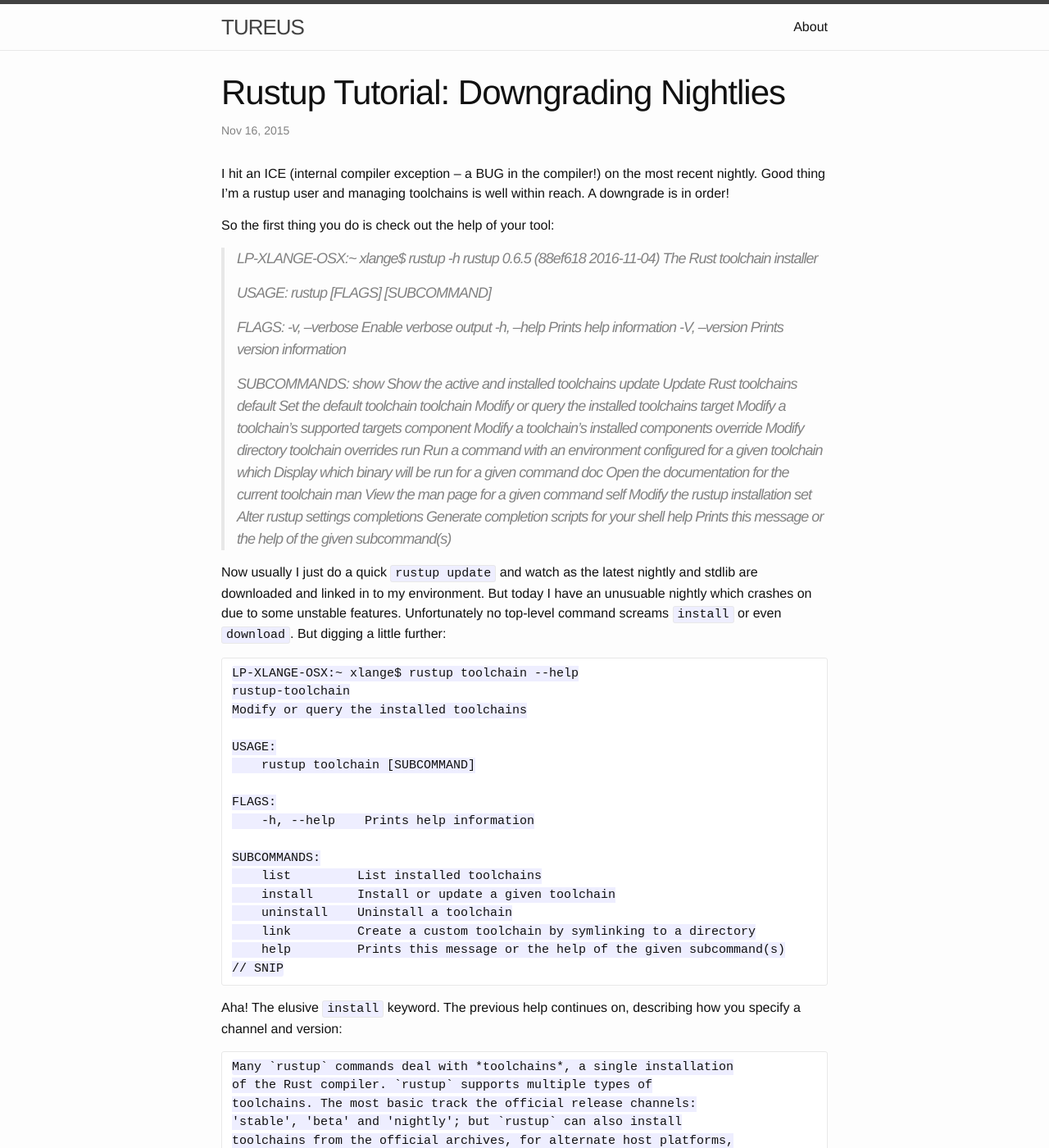
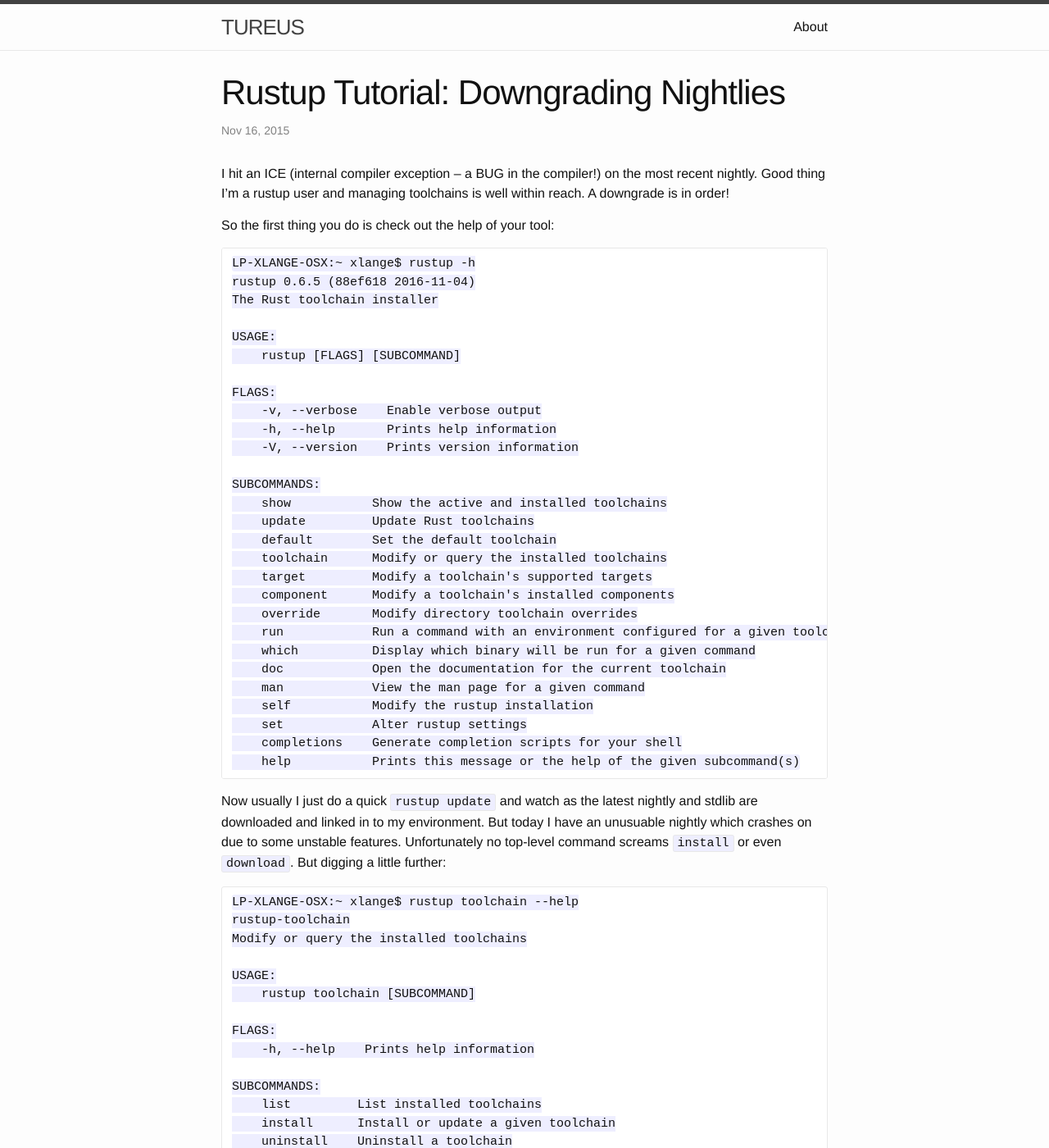
Before and after one commit to tureus/tureus.github.io, a Jekyll site: the page built from _posts/2016-11-16-rustup-tutorial-downgrading.markdown, in a window 1280 px wide and 1400 px high. Shown: the whole window at 82% size. Built offline with Jekyll 4.4.1, drawn with Linux system fonts in a browser that asks for light colours; part of the change alters nothing that is shown.

````diff
--- a/_posts/2016-11-16-rustup-tutorial-downgrading.markdown
+++ b/_posts/2016-11-16-rustup-tutorial-downgrading.markdown
@@ -9,34 +9,36 @@ I hit an ICE (internal compiler exception -- a BUG in the compiler!) on the most
 
 So the first thing you do is check out the help of your tool:
 
-> LP-XLANGE-OSX:~ xlange$ rustup -h
-> rustup 0.6.5 (88ef618 2016-11-04)
-> The Rust toolchain installer
->
-> USAGE:
->     rustup [FLAGS] [SUBCOMMAND]
->
-> FLAGS:
->     -v, --verbose    Enable verbose output
->     -h, --help       Prints help information
->     -V, --version    Prints version information
->
-> SUBCOMMANDS:
->     show           Show the active and installed toolchains
->     update         Update Rust toolchains
->     default        Set the default toolchain
->     toolchain      Modify or query the installed toolchains
->     target         Modify a toolchain's supported targets
->     component      Modify a toolchain's installed components
->     override       Modify directory toolchain overrides
->     run            Run a command with an environment configured for a given toolchain
->     which          Display which binary will be run for a given command
->     doc            Open the documentation for the current toolchain
->     man            View the man page for a given command
->     self           Modify the rustup installation
->     set            Alter rustup settings
->     completions    Generate completion scripts for your shell
->     help           Prints this message or the help of the given subcommand(s)
+```
+LP-XLANGE-OSX:~ xlange$ rustup -h
+rustup 0.6.5 (88ef618 2016-11-04)
+The Rust toolchain installer
+
+USAGE:
+    rustup [FLAGS] [SUBCOMMAND]
+
+FLAGS:
+    -v, --verbose    Enable verbose output
+    -h, --help       Prints help information
+    -V, --version    Prints version information
+
+SUBCOMMANDS:
+    show           Show the active and installed toolchains
+    update         Update Rust toolchains
+    default        Set the default toolchain
+    toolchain      Modify or query the installed toolchains
+    target         Modify a toolchain's supported targets
+    component      Modify a toolchain's installed components
+    override       Modify directory toolchain overrides
+    run            Run a command with an environment configured for a given toolchain
+    which          Display which binary will be run for a given command
+    doc            Open the documentation for the current toolchain
+    man            View the man page for a given command
+    self           Modify the rustup installation
+    set            Alter rustup settings
+    completions    Generate completion scripts for your shell
+    help           Prints this message or the help of the given subcommand(s)
+```
 
 Now usually I just do a quick `rustup update` and watch as the latest nightly and stdlib are downloaded and
 linked in to my environment. But today I have an unusuable nightly which crashes on due to some unstable
````
